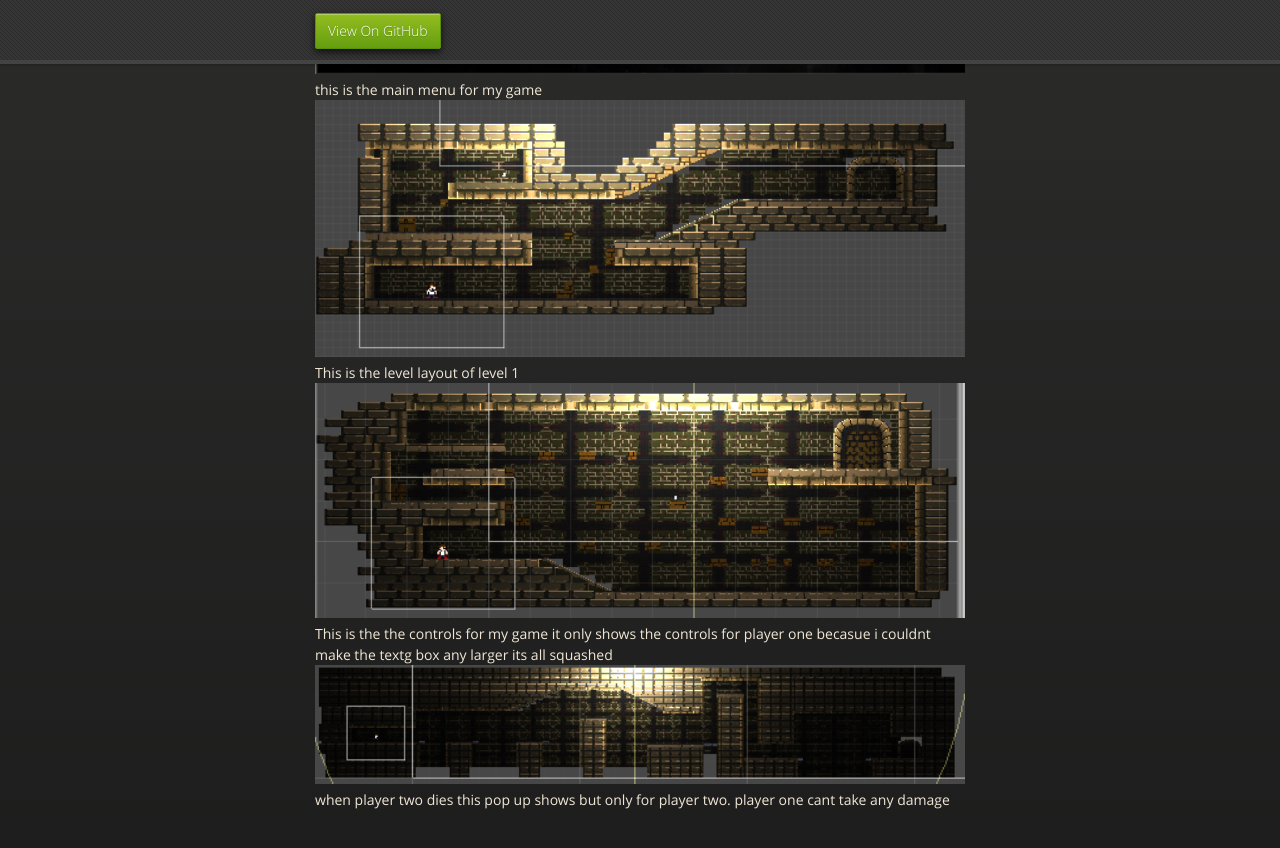
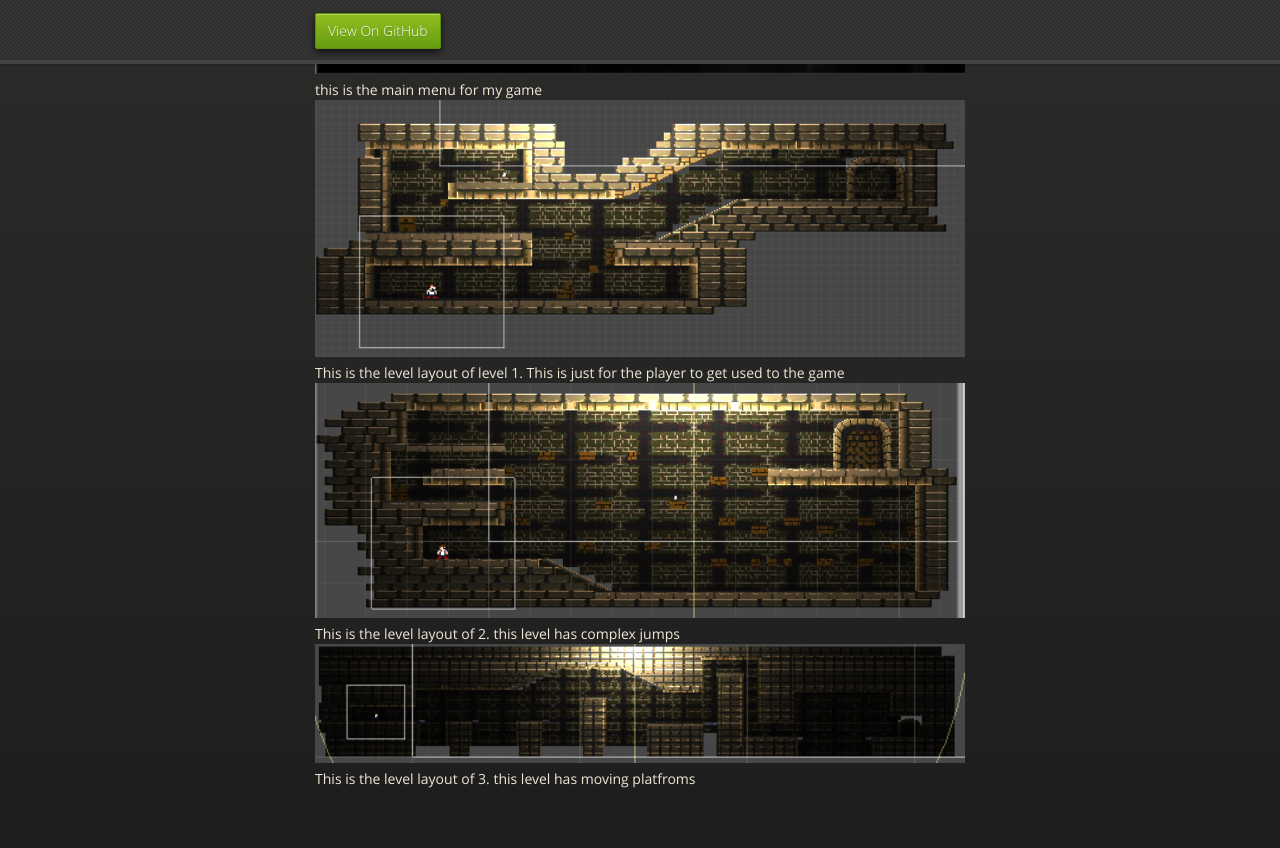
Before and after one commit to BayleyEvason494/portfolio, a Jekyll site: the page built from gallery.md, in a window 1280 px wide and 900 px high, scrolled down 860 px. Shown: the top 848 px of the window. Built offline with Jekyll 4.4.1, drawn with Linux system fonts in a browser that asks for light colours; the repository's description, which GitHub fills in, is left out; our own code applies the rules of GitHub Pages for plain Markdown files.

Commit message:
Update gallery.md

```diff
--- a/gallery.md
+++ b/gallery.md
@@ -18,7 +18,7 @@ layout: default
   <a target="_blank" href="assets/gallery/png.2.PNG">
     <img src="assets/gallery/png.2.PNG" alt="Homescreen" width="100%" >
   </a>
-  <div class="desc"> This is the level layout of level 1 </div>
+  <div class="desc"> This is the level layout of level 1. This is just for the player to get used to the game</div>
 </div>
 
 
@@ -26,12 +26,13 @@ layout: default
   <a target="_blank" href="assets/gallery/png.3.PNG">
     <img src="assets/gallery/png.3.PNG" alt="controls" width="100%" >
   </a>
-  <div class="desc"> This is the the controls for my game it only shows the controls for player one becasue i couldnt make the textg box any larger its all squashed</div>
+  <div class="desc">This is the level layout of 2. this level has complex jumps
+  </div>
 </div>
 
 <div class="gallery">
   <a target="_blank" href="assets/gallery/png.4.PNG">
     <img src="assets/gallery/png.4.PNG" alt="death pop up" width="100%" >
   </a>
-  <div class="desc">when player two dies this pop  up shows but only for player two. player one cant take any damage</div>
+  <div class="desc">This is the level layout of 3. this level has moving platfroms </div>
 </div>
```
